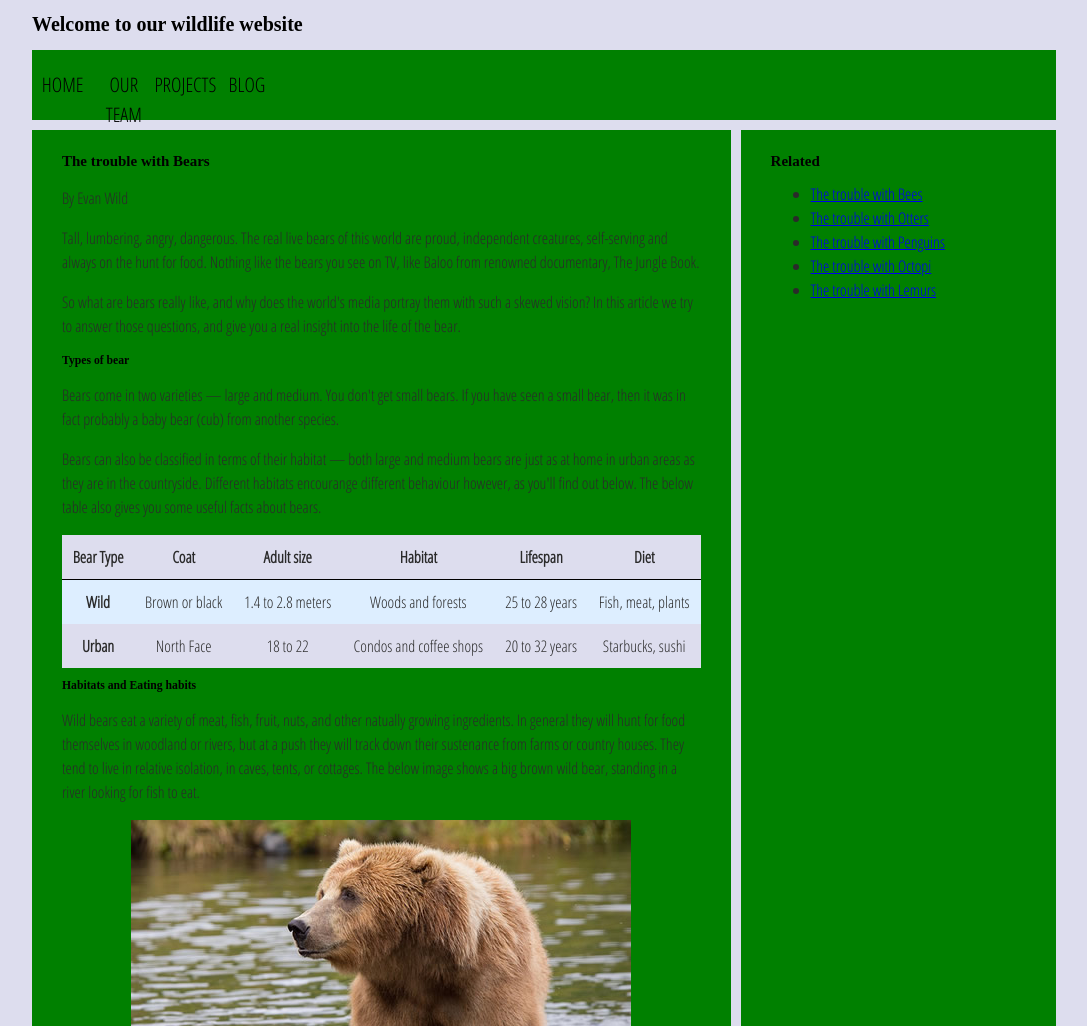
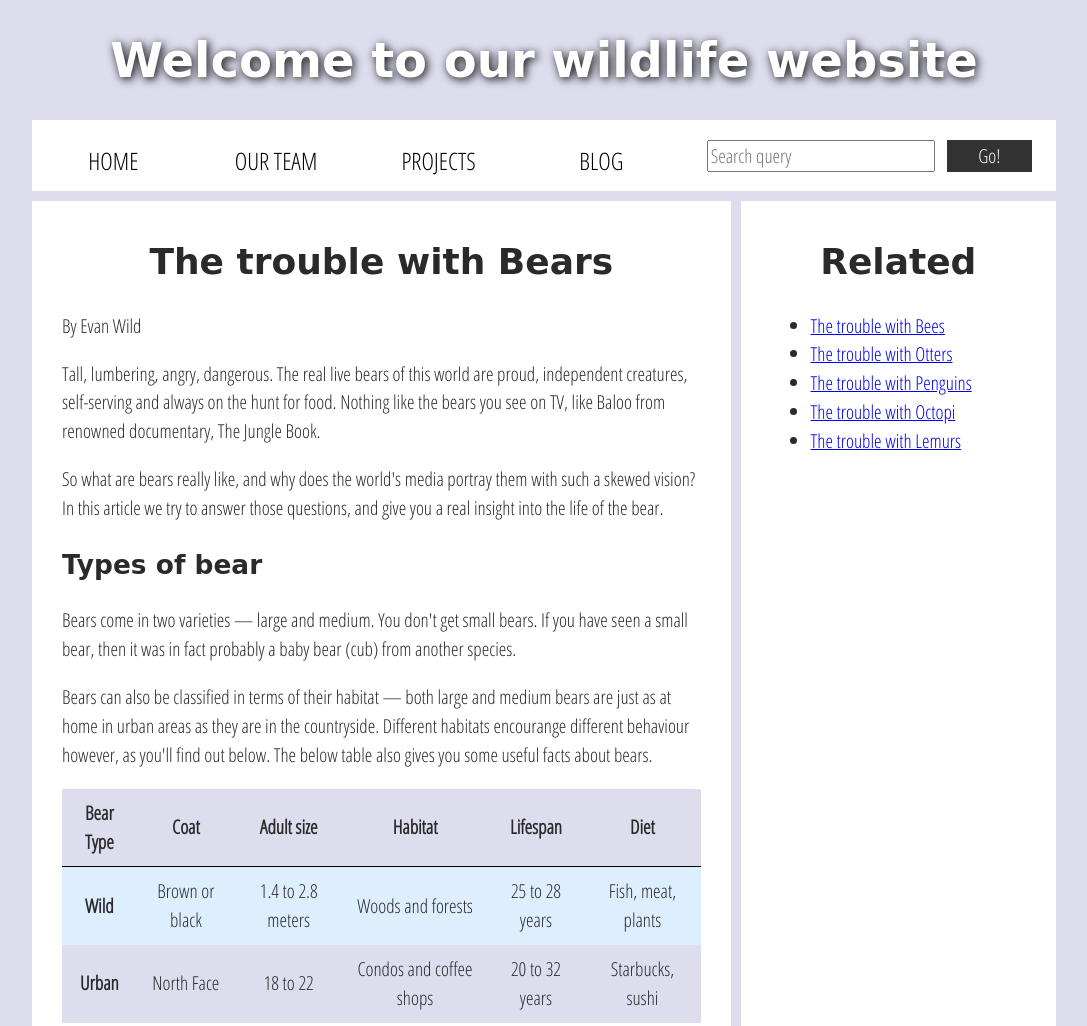
Before and after one commit to Minalinsky/Accessibility-troubleshooting, a plain HTML site: page index.html in a window 1280 px wide. Shown: the top 1026 px of the page, without its empty margins (96-1183 px from the left). Drawn offline with Linux system fonts and the light colour scheme; a web font is replaced by a local one.

Commit message:
quase completo

```diff
--- a/index.html
+++ b/index.html
@@ -6,18 +6,12 @@
     <title>Accessibility assessment</title>
     <link href="https://fonts.googleapis.com/css?family=Open+Sans+Condensed:300|Sonsie+One" rel="stylesheet" type="text/css">
     <link rel="stylesheet" href="style.css">
-
-    <!-- the below three lines are a fix to get HTML5 semantic elements working in old versions of Internet Explorer-->
-    <!--[if lt IE 9]>
-      <script src="https://cdnjs.cloudflare.com/ajax/libs/html5shiv/3.7.3/html5shiv.js"></script>
-    <![endif]-->
   </head>
 
   <body>
     <header>
-      <h1>Welcome to our wildlife website</h1>
+      <h1> Welcome to our wildlife website </h1>
     </header>
-	<div class='nav'>
     <nav>
       <ul>
         <li><a href="#">Home</a></li>
@@ -31,7 +25,6 @@
         <input type="submit" value="Go!">
       </form>
     </nav>
-	</div>
 
     <main>
       <article>
@@ -101,7 +94,7 @@
         <audio controls>
           <source src="media/bear.mp3" type="audio/mp3">
           <source src="media/bear.ogg" type="audio/ogg">
-          <p>It looks like your browser doesn't support HTML5 audio players. Here is a <a href="bear.mp3">direct link to the audio file</a> instead.</p>
+          <p>If your browser can't play the audio (doesn't support HTML5), there is a <a href="bear.mp3">direct link to the audio file</a></p>
         </audio>
 
         <aside>
--- a/style.css
+++ b/style.css
@@ -6,7 +6,7 @@ html, body {
 }
 
 html {
-  font-size: 10px;
+  font-size: 12px;
   background-color: #dde;
 }
 
@@ -18,7 +18,7 @@ body {
 
 /* || typography */
 
-font[size="7"], font[size="6"], font[size="5"] {
+h1, h2, h3 {
   font-family: 'Sonsie One', cursive;
   color: #2a2a2a;
 }
@@ -28,19 +28,19 @@ p, input, li, table, label {
   color: #2a2a2a;
 }
 
-font[size="7"] {
+h1 {
   font-size: 4rem;
   text-align: center;
   color: white;
   text-shadow: 2px 2px 10px black;
 }
 
-font[size="6"] {
+h2 {
   font-size: 3rem;
   text-align: center;
 }
 
-font[size="5"] {
+h3 {
   font-size: 2.2rem;
 }
 
@@ -51,8 +51,8 @@ p, li, table {
 
 /* || header layout */
 
-div[class="nav"], article, footer, .secondary {
-  background-color: green;
+nav, article, footer, .secondary {
+  background-color: rgb(255, 255, 255);
 }
 
 article, footer, .secondary {
@@ -63,7 +63,7 @@ article {
   margin-right: 10px;
 }
 
-div[class="nav"] {
+nav {
   height: 50px;
   background-color: ff80ff;
   display: flex;
@@ -71,20 +71,20 @@ div[class="nav"] {
   margin-bottom: 10px;
 }
 
-div[class="nav"] ul {
+nav ul {
   padding: 0;
   list-style-type: none;
   flex: 2;
   display: flex;
 }
 
-div[class="nav"] li {
+nav li {
   display: inline;
   text-align: center;
   flex: 1;
 }
 
-div[class="nav"] a {
+nav a {
   display: inline-block;
   font-size: 2rem;
   text-transform: uppercase;
@@ -92,7 +92,7 @@ div[class="nav"] a {
   color: black;
 }
 
-div[class="nav"] .search {
+nav .search {
   flex: 1;
   display: flex;
   align-items: center;
```
